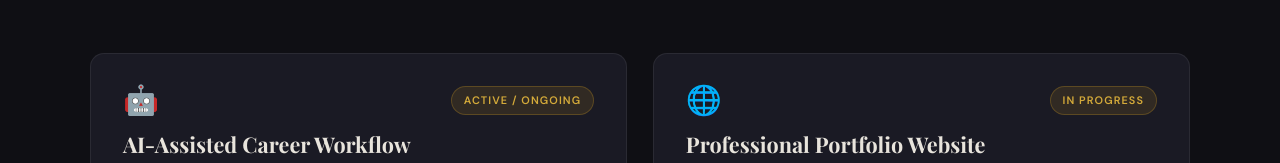
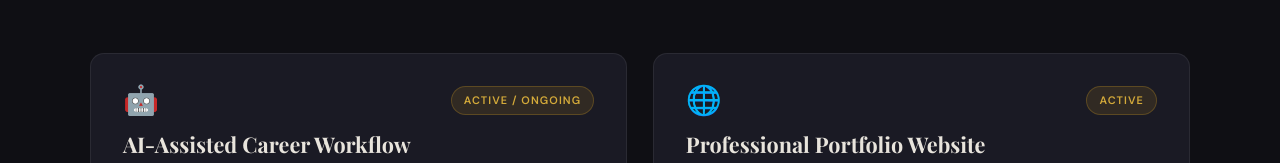
Before and after one commit to jimfitzpatrick87/jimfitzpatrick87.github.io, a plain HTML site: page index.html in a window 1280 px wide. Shown: the part 1998-2161 px from the top of the page. Drawn offline with nearby package versions, Linux system fonts and the light colour scheme.

Commit message:
Change project badge from 'In Progress' to 'Active'

```diff
--- a/index.html
+++ b/index.html
@@ -456,7 +456,7 @@
       <div class="project-card">
         <div class="project-header">
           <span class="project-icon">🌐</span>
-          <span class="project-badge badge-progress">In Progress</span>
+          <span class="project-badge badge-progress">Active</span>
         </div>
         <h3 class="project-title">Professional Portfolio Website</h3>
         <p class="project-tagline">"This very site — planned and built with Claude as co-pilot."</p>
```
